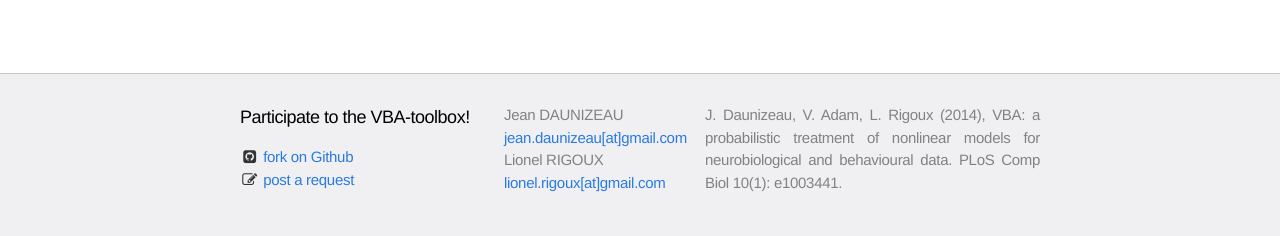
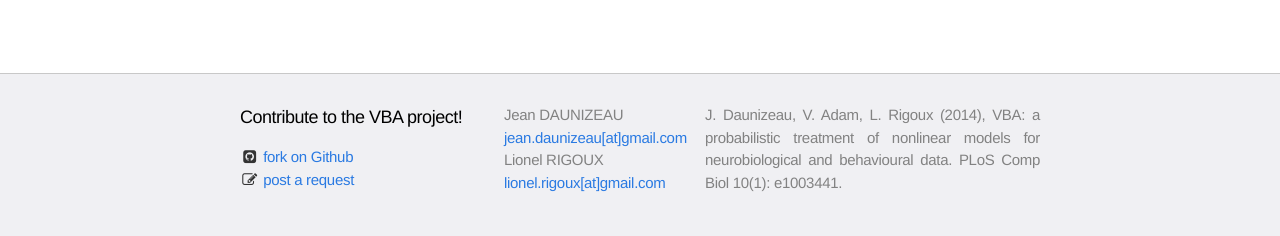
Before and after one commit to MBB-team/VBA-toolbox, a Jekyll site: the page built from index.html, in a window 1280 px wide. Shown: the part 679-915 px from the top of the page. Built offline with Jekyll 4.4.1, drawn with Linux system fonts in a browser that asks for light colours; nearby versions of some CDN libraries.

Commit message:
Update footer.html

```diff
--- a/_includes/footer.html
+++ b/_includes/footer.html
@@ -4,7 +4,7 @@
 
 
     <div class="footer-col-1 column">
-        <h2 class="footer-heading">Participate to the VBA-toolbox!</h2>
+        <h2 class="footer-heading">Contribute to the VBA project!</h2>
 
           <ul>
         <li>
```
